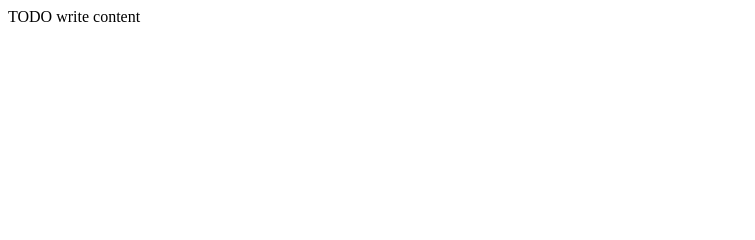
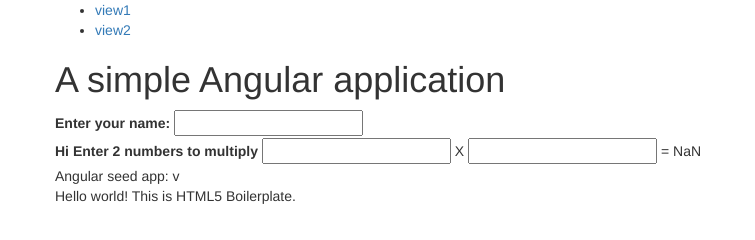
Before and after one commit to ChristopheMalo/Use-Angular, a website: page movies/app/index.html in a window 1280 px wide. Shown: the whole page, without its empty margins (0-755 px from the left). Drawn offline with nearby package versions, Linux system fonts and the light colour scheme; some packages are replaced by stand-ins of ours.

Commit message:
feat: code the index file

```diff
--- a/movies/app/index.html
+++ b/movies/app/index.html
@@ -1,16 +1,89 @@
 <!DOCTYPE html>
-<!--
-To change this license header, choose License Headers in Project Properties.
-To change this template file, choose Tools | Templates
-and open the template in the editor.
--->
-<html>
+<!--[if lt IE 7]>      <html lang="en" ng-app="myApp" class="no-js lt-ie9 lt-ie8 lt-ie7"> <![endif]-->
+<!--[if IE 7]>         <html lang="en" ng-app="myApp" class="no-js lt-ie9 lt-ie8"> <![endif]-->
+<!--[if IE 8]>         <html lang="en" ng-app="myApp" class="no-js lt-ie9"> <![endif]-->
+<!--[if gt IE 8]><!--> <html lang="en" ng-app> <!--<![endif]-->
     <head>
-        <title>TODO supply a title</title>
-        <meta charset="UTF-8">
-        <meta name="viewport" content="width=device-width, initial-scale=1.0">
+        <meta charset="utf-8">
+        <meta http-equiv="X-UA-Compatible" content="IE=edge">
+        <title>Angular Movies application</title>
+        <meta name="description" content="An Angular application to display movies list and details">
+        <meta name="viewport" content="width=device-width, initial-scale=1">
+        <link rel="apple-touch-icon" href="apple-touch-icon.png">
+        <link rel="favicon" href="favicon.ico">
+        <!-- In production use bootstrap 3.3.6:
+        <link rel="stylesheet" href="https://maxcdn.bootstrapcdn.com/bootstrap/3.3.6/css/bootstrap.min.css" integrity="sha384-1q8mTJOASx8j1Au+a5WDVnPi2lkFfwwEAa8hDDdjZlpLegxhjVME1fgjWPGmkzs7" crossorigin="anonymous">
+        -->
+        <link rel="stylesheet" href="bower_components/bootstrap/dist/css/bootstrap.css">
+
     </head>
     <body>
-        <div>TODO write content</div>
+        <!--[if lt IE 8]>
+            <p class="browserupgrade">You are using an <strong>outdated</strong> browser. Please <a href="http://browsehappy.com/">upgrade your browser</a> to improve your experience.</p>
+        <![endif]-->
+        <div class="container">
+            <div class="row">
+                <ul class="menu">
+                    <li><a href="#/view1">view1</a></li>
+                    <li><a href="#/view2">view2</a></li>
+                </ul>
+
+                <div ng-view></div>
+
+
+                <h1>A simple Angular application</h1>
+                <div>
+                    <label>Enter your name:</label>
+                    <input type="text" ng-model="name">
+                </div>
+                <div>
+                    <label>Hi {{ name}} Enter 2 numbers to multiply</label>
+                    <input type="text" ng-model="Number1"> X <input type="text" ng-model="Number2"> = <span>{{ Number1 * Number2}}</span>
+                </div>
+
+
+                <div>Angular seed app: v<span app-version></span></div>
+
+                <!-- Add your site or application content here -->
+                <p>Hello world! This is HTML5 Boilerplate.</p>
+
+            </div>
+        </div>
+
+        <!-- In production use Angular 1.5.3:
+        <script src="https://cdnjs.cloudflare.com/ajax/libs/angular.js/1.5.3/angular.min.js"></script>
+        -->
+        <script src="bower_components/angular/angular.js"></script>
+        <script src="bower_components/angular-route/angular-route.js"></script>
+        <script src="app.js"></script>
+        <script src="view1/view1.js"></script>
+        <script src="view2/view2.js"></script>
+        <script src="components/directive.js"></script>
+        <script src="components/filters.js"></script>
+        <script src="components/services.js"></script>
+        <script src="components/version.js"></script>
+
+        <!-- In production use 2.2.2:
+        <script src="https://code.jquery.com/jquery-2.2.2.min.js"></script>
+        -->
+        <script src="bower_components/jquery/dist/jquery.js"></script>
+
+        <!-- Google Analytics: change UA-XXXXX-X to be site's ID. -->
+        <script>
+            (function (b, o, i, l, e, r) {
+                b.GoogleAnalyticsObject = l;
+                b[l] || (b[l] =
+                        function () {
+                            (b[l].q = b[l].q || []).push(arguments)
+                        });
+                b[l].l = +new Date;
+                e = o.createElement(i);
+                r = o.getElementsByTagName(i)[0];
+                e.src = 'https://www.google-analytics.com/analytics.js';
+                r.parentNode.insertBefore(e, r)
+            }(window, document, 'script', 'ga'));
+            ga('create', 'UA-XXXXX-X', 'auto');
+            ga('send', 'pageview');
+        </script>
     </body>
 </html>
```
